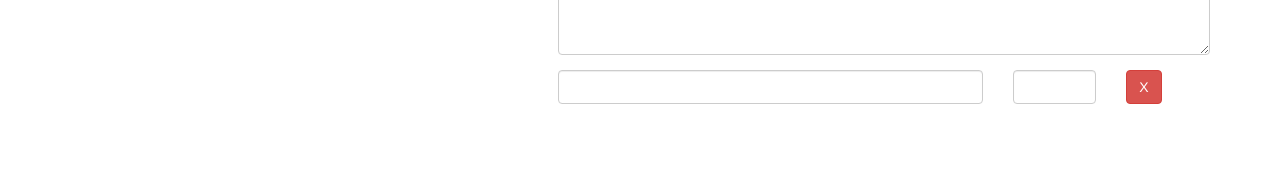
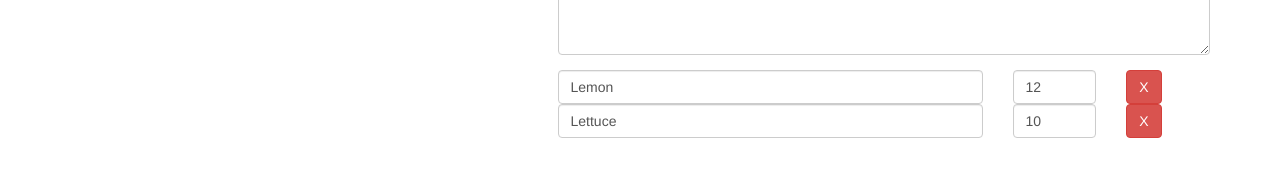
Before and after one commit to atomb0mb/legendary-recipe, an Angular app in the folder project/: page /recipes/1/edit in a window 1280 px wide. Shown: the part 357-534 px from the top of the page. Built offline with nearby package versions, Linux system fonts and the light colour scheme.

Commit message:
Adding ingredient control to the form

```diff
--- a/project/src/app/recipes/recipe-edit/recipe-edit.component.html
+++ b/project/src/app/recipes/recipe-edit/recipe-edit.component.html
@@ -57,18 +57,25 @@
             </div>
 
             <div class="row">
-                <div class="col-xs-12">
-                    <div class="row">
+                <div class="col-xs-12" formArrayName="ingredients">
+                    <div
+                        class="row"
+                        *ngFor="let ingredientCtrl of controls; let i = index"
+                        [formGroupName]="i">
                         <div class="col-xs-8">
                             <input
                                 type="text"
-                                class="form-control">
+                                class="form-control"
+                                formControlName="name"
+                                >
                         </div>
 
                         <div class="col-xs-2">
                             <input
                                 type="number"
-                                class="form-control">
+                                class="form-control"
+                                formControlName="amount"
+                                >
                         </div>
 
                         <div class="col-xs-2">
--- a/project/src/app/recipes/recipe-edit/recipe-edit.component.ts
+++ b/project/src/app/recipes/recipe-edit/recipe-edit.component.ts
@@ -1,6 +1,6 @@
 import { Component, OnInit } from '@angular/core';
 import { ActivatedRoute, Params } from '@angular/router';
-import { FormGroup, FormControl } from '@angular/forms';
+import { FormGroup, FormControl, FormArray } from '@angular/forms';
 import { RecipeService } from '../recipe.service';
 
 @Component({
@@ -13,6 +13,7 @@ export class RecipeEditComponent implements OnInit {
   id: number;
   editMode = false;
   recipeForm: FormGroup;
+
 
   constructor(private route: ActivatedRoute, private recipeService: RecipeService){
 
@@ -34,20 +35,34 @@ export class RecipeEditComponent implements OnInit {
     let recipeName = '';
     let recipePath = '';
     let recipeDes = '';
+    let recipeIngredient = new FormArray([]);
 
     if(this.editMode){
       const recipe = this.recipeService.getRecipe(this.id);
       recipeName = recipe.name;
       recipePath = recipe.imagePath;
       recipeDes = recipe.description;
+      if(recipe['ingredients']) {
+        for(let ingredient of recipe.ingredients) {
+          recipeIngredient.push( new FormGroup({
+            'name': new FormControl(ingredient.name),
+            'amount': new FormControl(ingredient.amount),
+          }))
+        }
+      }
     }
 
     this.recipeForm = new FormGroup({
       'name': new FormControl(recipeName),
       'imagePath': new FormControl(recipePath),
       'description': new FormControl(recipeDes),
+      'ingredients': recipeIngredient,
+    });
+  }
 
-    });
+
+  get controls() { // a getter!
+    return (<FormArray>this.recipeForm.get('ingredients')).controls;
   }
 
   onSubmit() {
```
